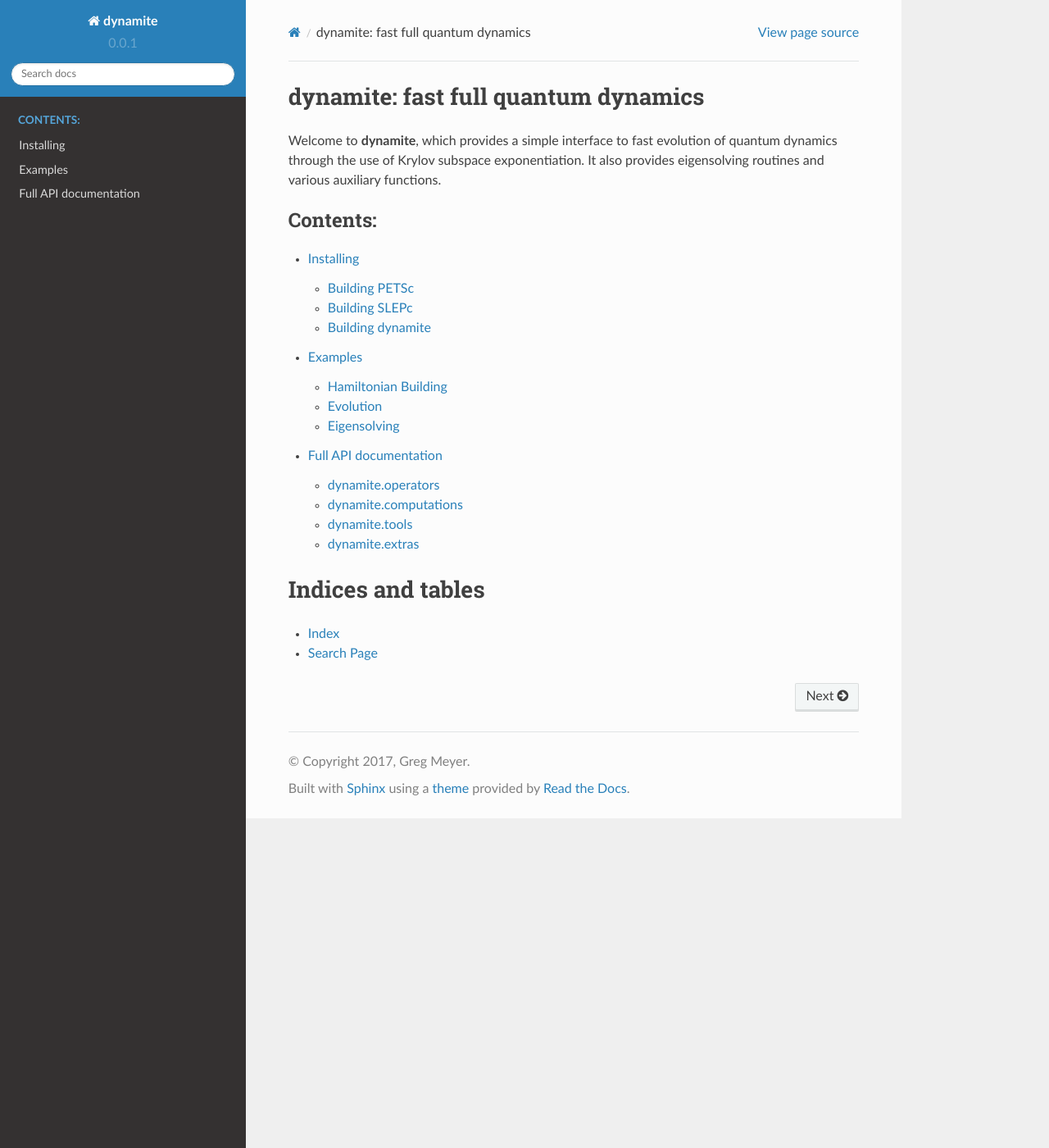
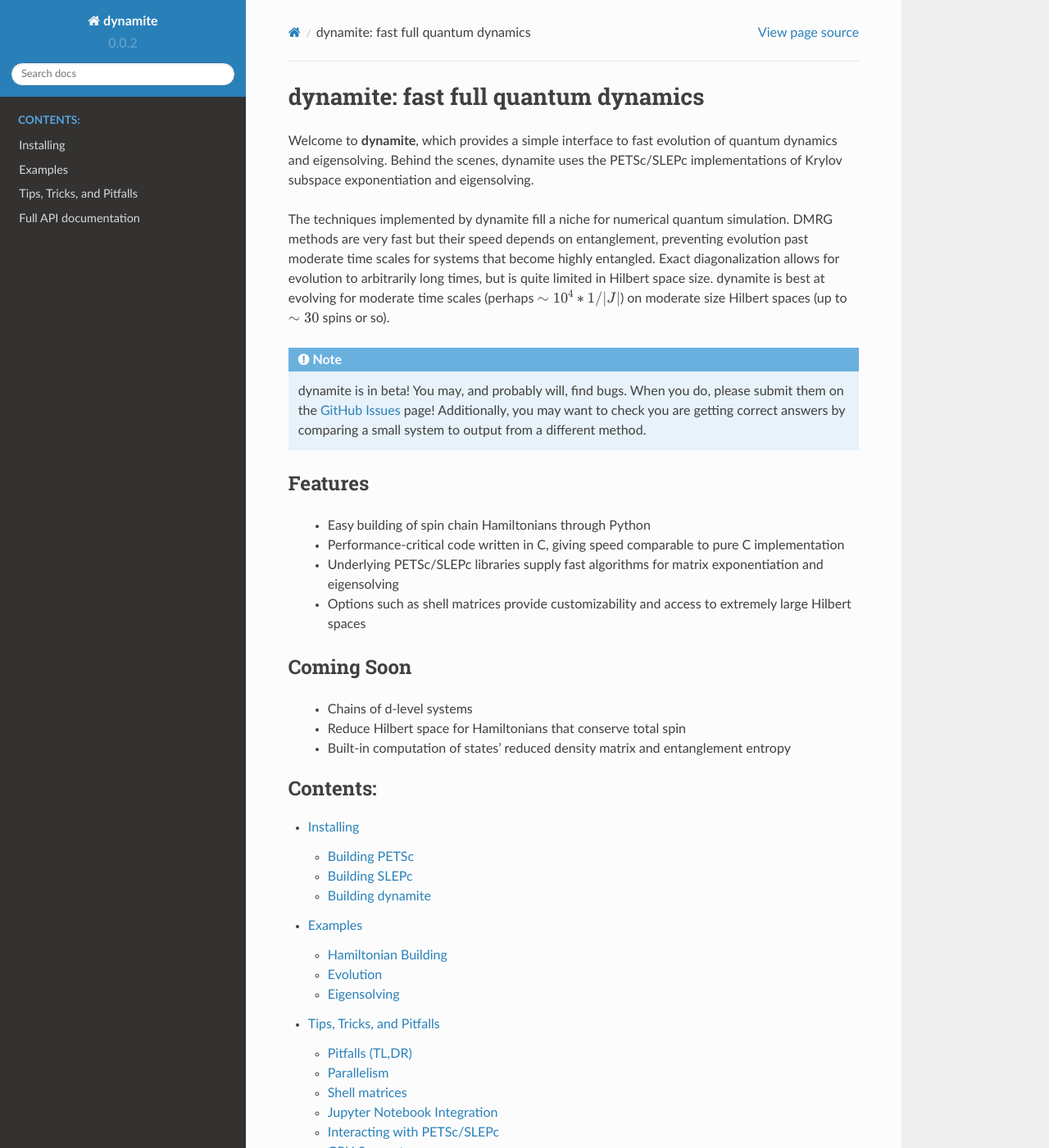
Before and after one commit to GregDMeyer/dynamite, a Sphinx documentation site: the page built from docs/index.rst, in a window 1280 px wide and 1400 px high. Shown: the whole window at 82% size. Built offline with Sphinx 7.4.7 and the Read the Docs theme 2.0.0, drawn with Linux system fonts in a browser that asks for light colours; some of the changed text lies outside the part shown.

Commit message:
update documentation

```diff
--- a/docs/conf.py
+++ b/docs/conf.py
@@ -70,7 +70,7 @@
 
 # General information about the project.
 project = 'dynamite'
-copyright = '2017, Greg Meyer'
+copyright = 'Greg Meyer 2017'
 author = 'Greg Meyer'
 
 # The version info for the project you're documenting, acts as replacement for
@@ -78,9 +78,9 @@
 # built documents.
 #
 # The short X.Y version.
-version = '0.0.1'
+version = '0.0.2'
 # The full version, including alpha/beta/rc tags.
-release = '0.0.1'
+release = '0.0.2 [beta]'
 
 # The language for content autogenerated by Sphinx. Refer to documentation
 # for a list of supported languages.
--- a/docs/index.rst
+++ b/docs/index.rst
@@ -7,9 +7,39 @@
 ====================================
 
 Welcome to **dynamite**, which provides a simple interface
-to fast evolution of quantum dynamics through the use of
-Krylov subspace exponentiation. It also provides eigensolving
-routines and various auxiliary functions.
+to fast evolution of quantum dynamics and eigensolving. Behind the
+scenes, dynamite uses the PETSc/SLEPc implementations of Krylov subspace
+exponentiation and eigensolving.
+
+The techniques implemented by dynamite fill a niche for numerical
+quantum simulation. DMRG methods are very fast but their speed depends on
+entanglement, preventing evolution past moderate time scales for systems
+that become highly entangled. Exact diagonalization allows for evolution
+to arbitrarily long times, but is quite limited in Hilbert space size.
+dynamite is best at evolving for moderate time scales (perhaps :math:`\sim 10^4 * 1/|J|`)
+on moderate size Hilbert spaces (up to :math:`\sim 30` spins or so).
+
+.. note::
+    dynamite is in beta! You may, and probably will, find bugs. When you do,
+    please submit them on the `GitHub Issues <https://github.com/GregDMeyer/dynamite/issues>`_
+    page! Additionally, you may want to check you are getting correct answers by
+    comparing a small system to output from a different method.
+
+Features
+--------
+ - Easy building of spin chain Hamiltonians through Python
+ - Performance-critical code written in C, giving speed comparable
+   to pure C implementation
+ - Underlying PETSc/SLEPc libraries supply fast algorithms for matrix
+   exponentiation and eigensolving
+ - Options such as shell matrices provide customizability and access to
+   extremely large Hilbert spaces
+
+Coming Soon
+-----------
+ - Chains of d-level systems
+ - Reduce Hilbert space for Hamiltonians that conserve total spin
+ - Built-in computation of states' reduced density matrix and entanglement entropy
 
 .. toctree::
    :maxdepth: 2
@@ -17,6 +47,7 @@
 
    install.rst
    Examples.ipynb
+   tips.rst
    dynamite.rst
 
 Indices and tables
--- /dev/null
+++ b/docs/tips.rst
@@ -0,0 +1,96 @@
+
+Tips, Tricks, and Pitfalls
+==========================
+
+Pitfalls (TL,DR)
+----------------
+ - You may get odd behavior if you do not run under MPI (see Parallelism below).
+ - Just because it's easy to build matrices in dynamite doesn't mean you should do it unnecessarily. For example, to compute :math:`\left< \sigma^x_0 \right>`, try to avoid doing ``state.dot(Sigmax(0,L=L)*state)`` repeatedly---it will rebuild the matrix every time. Better to put ``Sigmax(0,L=L)`` in a variable and then reuse it.
+ - When working with large spin chains, one is often memory-limited. So, it is good to reuse memory that's already been allocated. :meth:`dynamite.computations.evolve` has a ``result`` argument for exactly this purpose---to put the result into a vector that's already been allocated, instead of allocating a new one. Garbage collection works pretty well, so stuff won't be just accumulating in memory, but it's better and faster to reuse memory explicitly.
+ - The algorithm for finding eigenvalues is really good at finding a few eigenvalues in the spectrum. It is not good at finding the entire spectrum. If you try to find the whole spectrum, you will not find any more success than if you used other methods.
+ - It really is useful to read the SLEPc (and PETSc) Users' Manual!
+
+Parallelism
+-----------
+
+PETSc and SLEPc are built to leverage massively parallel computing. They use the MPI (message-passing interface) framework to communicate between processes. Accordingly, dynamite should be run with MPI. Even when using just one process, it is usually happier to be run under MPI. To do so (the ``-n`` flag specifies the number of processes):
+
+.. code:: bash
+
+    mpirun -n 4 python3 solve_all_the_things.py
+
+Or, if you have MPI installed in an unusual way (e.g. PETSc installed it for you), you may want:
+
+.. code:: bash
+
+    $PETSC_DIR/bin/petscmpiexec -n 4 python3 solve_quantum_gravity.py
+
+Note that there is a tradeoff in parallel processing. Using more processes breaks up the problem, so each process has less to compute, which in general makes the program run faster. However, communication between processes takes a significant amount of time when the number of processes gets too large.
+
+Shell matrices
+--------------
+
+Shell, or "matrix-free" matrices, save significantly on memory usage while taking some cost in run time. Instead of storing the entire matrix in memory, they compute matrix elements on-the-fly when they are needed. When using shell
+matrices with a reasonably sparse Hamiltonian, the only significant memory usage is the storage of the state vector (and any other vectors used in the evolution or eigensolve computations). Details of dynamite's shell matrix implementation will be documented soon.
+
+Shell matrices can be used easily and selectively in dynamite. For some operator O, one just has to do:
+
+.. code:: python
+
+    O.use_shell = True
+
+They don't have to be used just for the Hamiltonian, either---in fact, one of their best use cases is for finding
+expectation values of simple operators. That takes a negligible amount of time anyway, so it is silly to store the whole matrix in memory. For example, to find each :math:`\left< S^z_i \right>`:
+
+.. code:: python
+
+    Szs = []
+    for i in range(L):
+        Szs.append(Sigmaz(i,L=L))
+        Szs[i].use_shell = True
+
+    for state in interesting_states:
+        for i in range(L):
+            sz_exp = state.dot(Szs[i]*state)
+
+Note that the ``Szs[i]*state`` expression will allocate a new vector each time, which might be OK but perhaps not if one is really pushing the Hilbert space size. One can do slightly better at some cost of readability by changing that last bit to:
+
+.. code:: python
+
+    r = interesting_states[0].copy()
+    for state in interesting_states:
+        for i in range(L):
+            # multiply Szs[i]*state and put it in r
+            Szs[i].get_mat().mult(state,r)
+
+            sz_exp = state.dot(r)
+
+That way the memory for the result is only allocated once. For an explanation of the ``get_mat().mult()`` line, see "Interacting with PETSc/SLEPc" below.
+
+Jupyter Notebook Integration
+----------------------------
+
+dynamite integrates well with Jupyter Notebooks, outputting the form of operators in beautiful TeX representation inline. However, getting MPI set up under Jupyter is a bit of a hassle, and running without MPI can lead to odd
+behavior as mentioned above under Parallelism. A guide to setting it up is coming soon.
+
+Interacting with PETSc/SLEPc
+----------------------------
+
+The underlying PETSc matrix for any operator is easily accessible with :meth:`dynamite.operators.Operator.get_mat`, and states in dynamite are just petsc4py vectors themselves. So arbitrary functions from petsc4py can be used with them. The documentation is not too extensive for the petsc4py and slepc4py, but it is inferred easily from the C interface. For example, the C function ``MatMult()`` is implemented as a member function of the Python :meth:`petsc4py.PETSc.Mat` class: one would just do ``my_matrix.mult(in_vec,result_vec)``.
+
+C programs using PETSc and SLEPc can take options at runtime that modify how the libraries work. This is possible in dynamite as well. It is accomplished by using :meth:`dynamite.initialize`. An example: if PETSc is configured with GPU support, the following will cause the computations to be performed on the GPU:
+
+.. code:: python
+
+    # at very beginning of script
+    from dynamite import initialize
+    initialize(['-vec_type','cuda',
+                '-mat_type','aijcusparse',
+                '-bv_type','vecs'])
+
+Note that this must be called at the very start of a script. Calling, for example, ``from dynamite.operators import *`` will automatically initialize PETSc with no arguments.
+
+GPU Support
+-----------
+
+It is possible to run dynamite computations on GPUs, and it is amazingly fast. However, it can be a headache to set up (it requires using the development branch of PETSc/SLEPc). Good luck if you try to do so, it's worth it when it works! To get you started, see the `PETSc page on GPU support <https://www.mcs.anl.gov/petsc/features/gpus.html>`_.
```
Also changed, not shown: docs/install.rst (+6 -3 lines).
